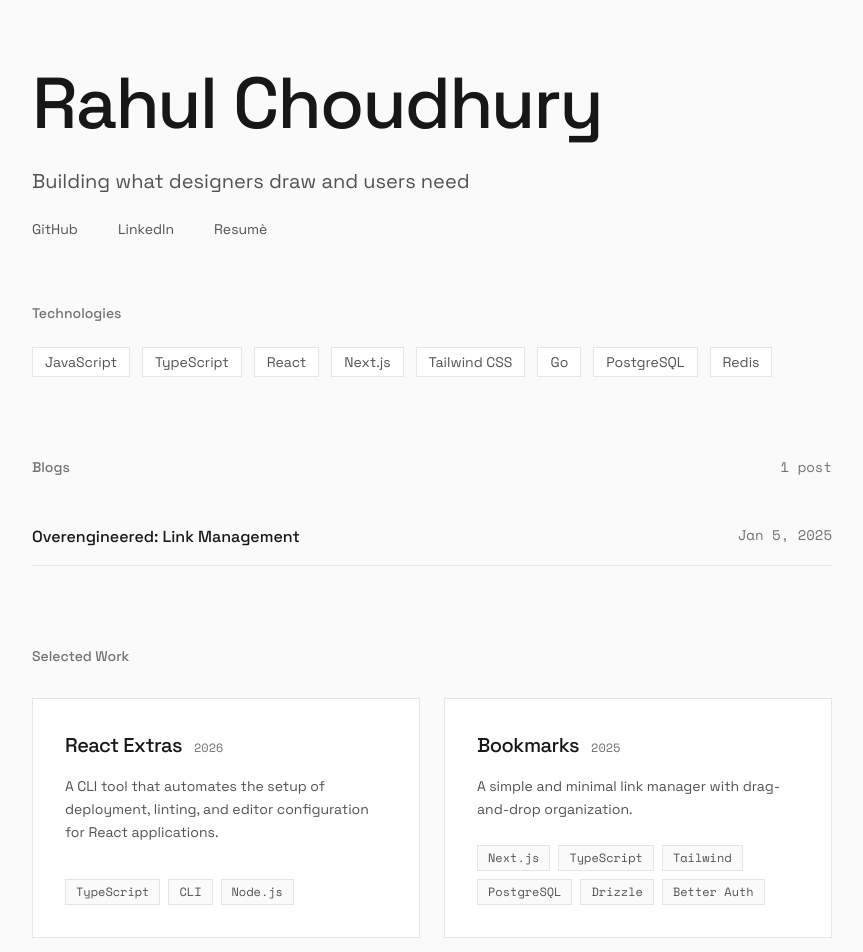
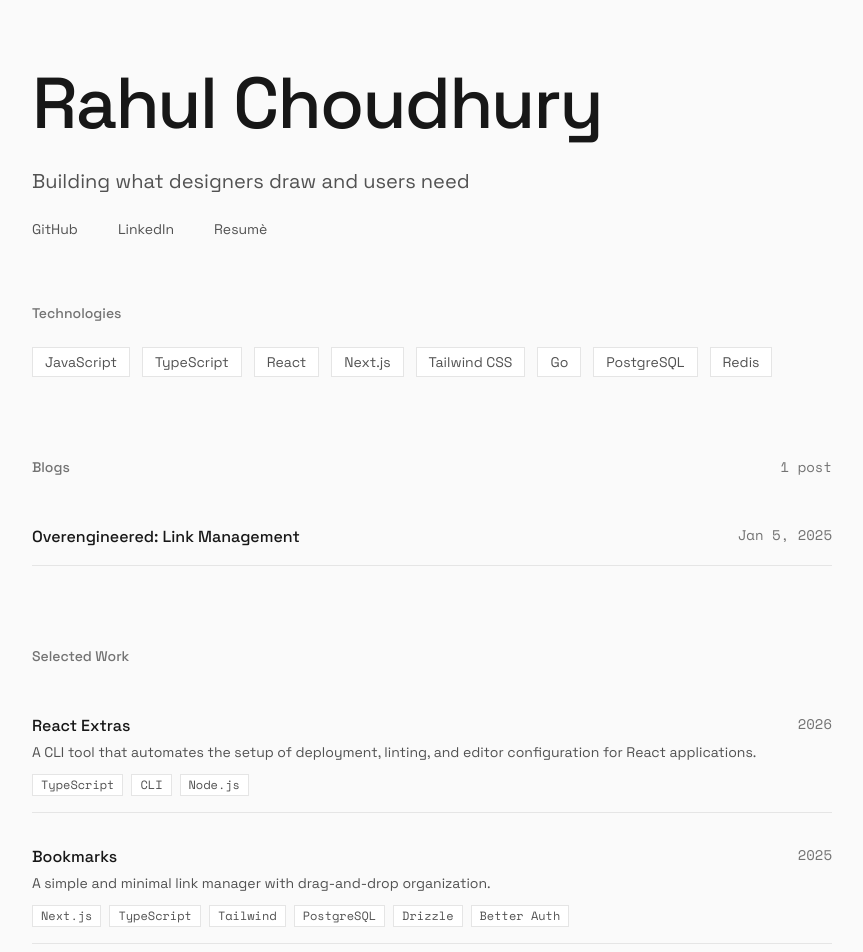
Before and after one commit to rahul-choudhury/portfolio, a Next.js app: page / in a window 1280 px wide. Shown: the top 952 px of the page, without its empty margins (208-1071 px from the left). Built offline with nearby package versions, Linux system fonts and the light colour scheme.

Commit message:
feat: use list for work section & default prop for Reveal component

```diff
--- a/app/blog/[slug]/page.tsx
+++ b/app/blog/[slug]/page.tsx
@@ -49,7 +49,7 @@ export default async function BlogPostPage({ params }: { params: Params }) {
     return (
       <article>
         <header className="mb-12">
-          <Reveal inView={false}>
+          <Reveal>
             <Link
               href="/"
               className="mb-8 inline-flex items-center gap-1.5 text-sm text-text-muted transition-colors hover:text-text"
@@ -59,14 +59,14 @@ export default async function BlogPostPage({ params }: { params: Params }) {
             </Link>
           </Reveal>
 
-          <Reveal inView={false} delay={0.1}>
+          <Reveal delay={0.1}>
             <h1 className="text-3xl font-medium tracking-tight text-text md:text-4xl">
               {metadata.title}
             </h1>
           </Reveal>
 
           {metadata.date && (
-            <Reveal inView={false} delay={0.15}>
+            <Reveal delay={0.15}>
               <time className="mt-3 block font-mono text-sm text-text-muted">
                 {new Date(metadata.date).toLocaleDateString("en-US", {
                   year: "numeric",
@@ -78,7 +78,7 @@ export default async function BlogPostPage({ params }: { params: Params }) {
           )}
 
           {metadata.description && (
-            <Reveal inView={false} delay={0.2}>
+            <Reveal delay={0.2}>
               <p className="mt-4 text-lg text-text-secondary">
                 {metadata.description}
               </p>
@@ -86,7 +86,7 @@ export default async function BlogPostPage({ params }: { params: Params }) {
           )}
         </header>
 
-        <Reveal inView={false} delay={0.25}>
+        <Reveal delay={0.25}>
           <div className="prose">
             <MDXRemote
               source={content}
--- a/app/page.tsx
+++ b/app/page.tsx
@@ -1,7 +1,6 @@
 import Link from "next/link";
 import { ExternalLink } from "@/components/external-link";
 import { Reveal } from "@/components/motion-reveal";
-import { ProjectCard } from "@/components/project-card";
 import { getAllBlogPosts } from "@/lib/blogs";
 
 const SKILLS = [
@@ -65,19 +64,19 @@ export default async function Home() {
     <>
       {/* Hero Section */}
       <section className="flex flex-col justify-center">
-        <Reveal>
+        <Reveal delay={0.1}>
           <h1 className="max-w-4xl text-5xl leading-[1.1] font-medium tracking-tight text-text md:text-6xl lg:text-7xl">
             Rahul Choudhury
           </h1>
         </Reveal>
 
-        <Reveal>
+        <Reveal delay={0.15}>
           <p className="mt-6 max-w-2xl text-lg text-text-secondary md:text-xl">
             Building what designers draw and users need
           </p>
         </Reveal>
 
-        <Reveal>
+        <Reveal delay={0.2}>
           <div className="mt-6 flex items-center gap-6 text-sm">
             <ExternalLink href="https://github.com/rahul-choudhury">
               GitHub
@@ -92,13 +91,13 @@ export default async function Home() {
 
       {/* Skills Section */}
       <section className="mt-12 md:mt-16">
-        <Reveal delay={0.1}>
+        <Reveal delay={0.25}>
           <h2 className="mb-6 text-sm font-medium text-text-muted">
             Technologies
           </h2>
         </Reveal>
 
-        <Reveal delay={0.15}>
+        <Reveal delay={0.3}>
           <div className="flex flex-wrap gap-3">
             {SKILLS.map((skill) => (
               <span
@@ -114,7 +113,7 @@ export default async function Home() {
 
       {/* Blog Section */}
       <section className="mt-16 md:mt-20">
-        <Reveal delay={0.1}>
+        <Reveal delay={0.35}>
           <div className="mb-8 flex items-baseline justify-between">
             <h2 className="text-sm font-medium text-text-muted">Blogs</h2>
             <span className="font-mono text-sm text-text-muted">
@@ -123,7 +122,7 @@ export default async function Home() {
           </div>
         </Reveal>
 
-        <Reveal delay={0.15}>
+        <Reveal delay={0.4}>
           <div className="flex flex-col gap-4">
             {blogPosts.map((post) => (
               <Link
@@ -158,18 +157,44 @@ export default async function Home() {
 
       {/* Work Section */}
       <section className="mt-16 md:mt-20">
-        <Reveal delay={0.1}>
+        <Reveal delay={0.45}>
           <h2 className=" mb-8 text-sm font-medium text-text-muted">
             Selected Work
           </h2>
         </Reveal>
 
-        <Reveal delay={0.15}>
-          <div className="grid auto-rows-fr gap-6 md:grid-cols-2">
+        <Reveal delay={0.5}>
+          <div className="flex flex-col gap-4">
             {PROJECTS.map((project) => (
-              <div key={project.title} className="h-full">
-                <ProjectCard {...project} />
-              </div>
+              <Link
+                key={project.title}
+                href={project.link}
+                target="_blank"
+                rel="noopener noreferrer"
+                className="group flex items-start justify-between gap-4 border-b border-border py-4 transition-colors hover:border-border-hover"
+              >
+                <div className="flex flex-col gap-1">
+                  <h3 className="font-medium text-text transition-colors group-hover:text-text-secondary">
+                    {project.title}
+                  </h3>
+                  <p className="text-sm text-text-secondary">
+                    {project.description}
+                  </p>
+                  <div className="mt-2 flex flex-wrap gap-2">
+                    {project.tech.map((t) => (
+                      <span
+                        key={t}
+                        className="inline-flex items-center border border-border bg-white px-2 py-0.5 font-mono text-xs text-text-secondary"
+                      >
+                        {t}
+                      </span>
+                    ))}
+                  </div>
+                </div>
+                <span className="shrink-0 font-mono text-sm text-text-muted">
+                  {project.year}
+                </span>
+              </Link>
             ))}
           </div>
         </Reveal>
@@ -177,13 +202,13 @@ export default async function Home() {
 
       {/* Contact Section */}
       <section className="mt-16 md:mt-20 ">
-        <Reveal>
+        <Reveal delay={0.55}>
           <p className="mb-6 text-lg text-text-secondary">
             Good projects need good developers. Here&apos;s my email.
           </p>
         </Reveal>
 
-        <Reveal delay={0.1}>
+        <Reveal delay={0.6}>
           <Link
             href="mailto:rchoudhury63@gmail.com"
             className="inline-flex items-center gap-2 text-lg font-medium text-text underline decoration-border underline-offset-4 hover:decoration-text"
--- a/components/motion-reveal.tsx
+++ b/components/motion-reveal.tsx
@@ -19,7 +19,7 @@ export function Reveal({
   children,
   className,
   delay = 0,
-  inView = true,
+  inView = false,
 }: RevealProps) {
   return (
     <motion.div
--- a/components/project-card.tsx
+++ /dev/null
@@ -1,50 +0,0 @@
-import Link from "next/link";
-
-type ProjectCardProps = {
-  title: string;
-  description: string;
-  link: string;
-  tech: string[];
-  year: string;
-};
-
-export function ProjectCard({
-  title,
-  description,
-  link,
-  tech,
-  year,
-}: ProjectCardProps) {
-  return (
-    <Link
-      href={link}
-      target="_blank"
-      rel="noopener noreferrer"
-      className="group flex h-full flex-col border border-border bg-white p-6 transition-[color,box-shadow] duration-300 hover:border-border-hover hover:shadow-sm md:p-8"
-    >
-      <div className="mb-4 flex items-start justify-between">
-        <div className="flex items-baseline gap-3">
-          <h3 className="text-xl font-medium tracking-tight text-text">
-            {title}
-          </h3>
-          <span className="font-mono text-xs text-text-muted">{year}</span>
-        </div>
-      </div>
-
-      <p className="mb-6 flex-1 text-sm leading-relaxed text-text-secondary">
-        {description}
-      </p>
-
-      <div className="flex flex-wrap gap-2">
-        {tech.map((t) => (
-          <span
-            key={t}
-            className="inline-flex items-center border border-border bg-bg px-2.5 py-1 font-mono text-xs text-text-secondary transition-colors group-hover:border-border-hover"
-          >
-            {t}
-          </span>
-        ))}
-      </div>
-    </Link>
-  );
-}
```
